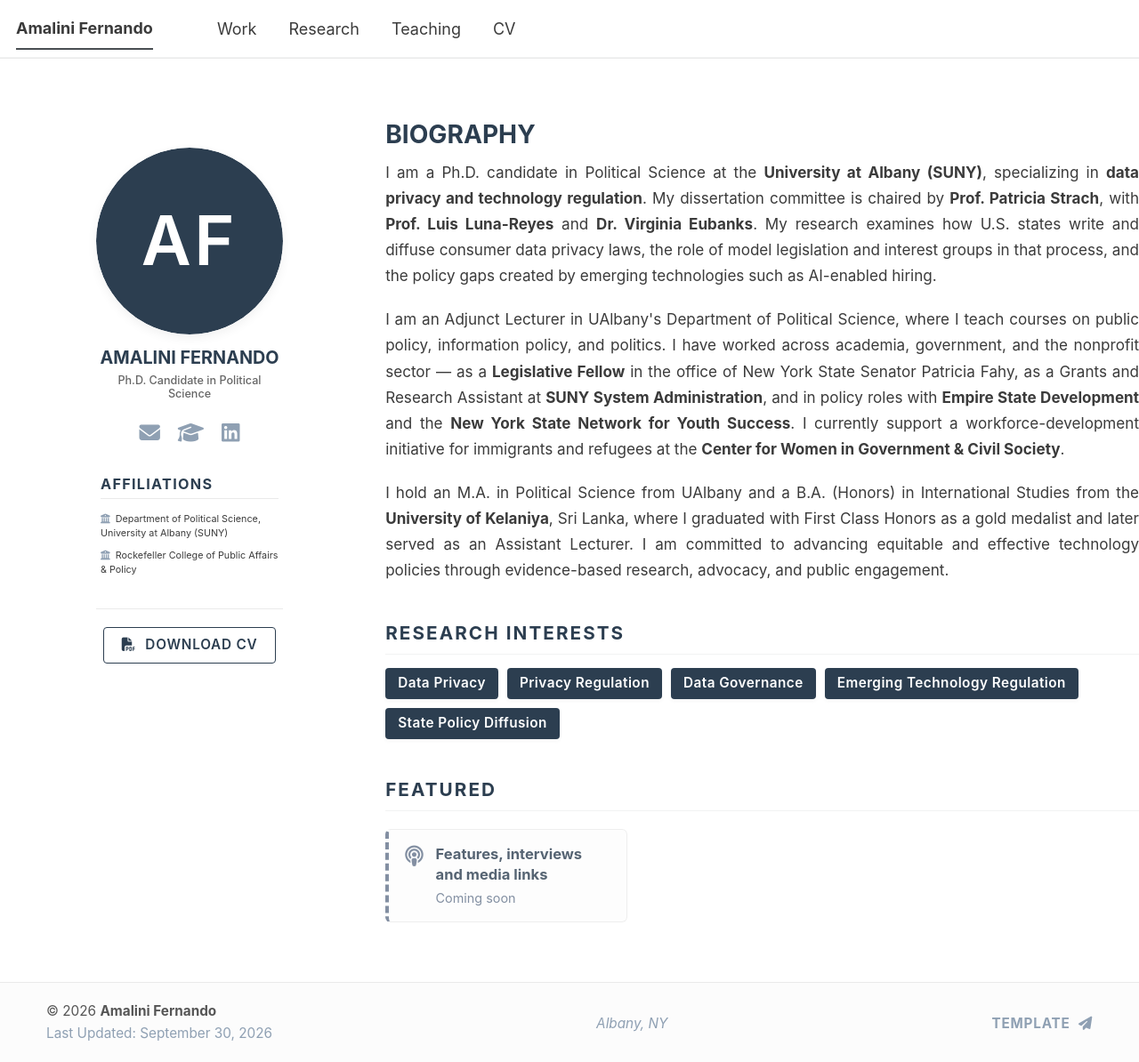
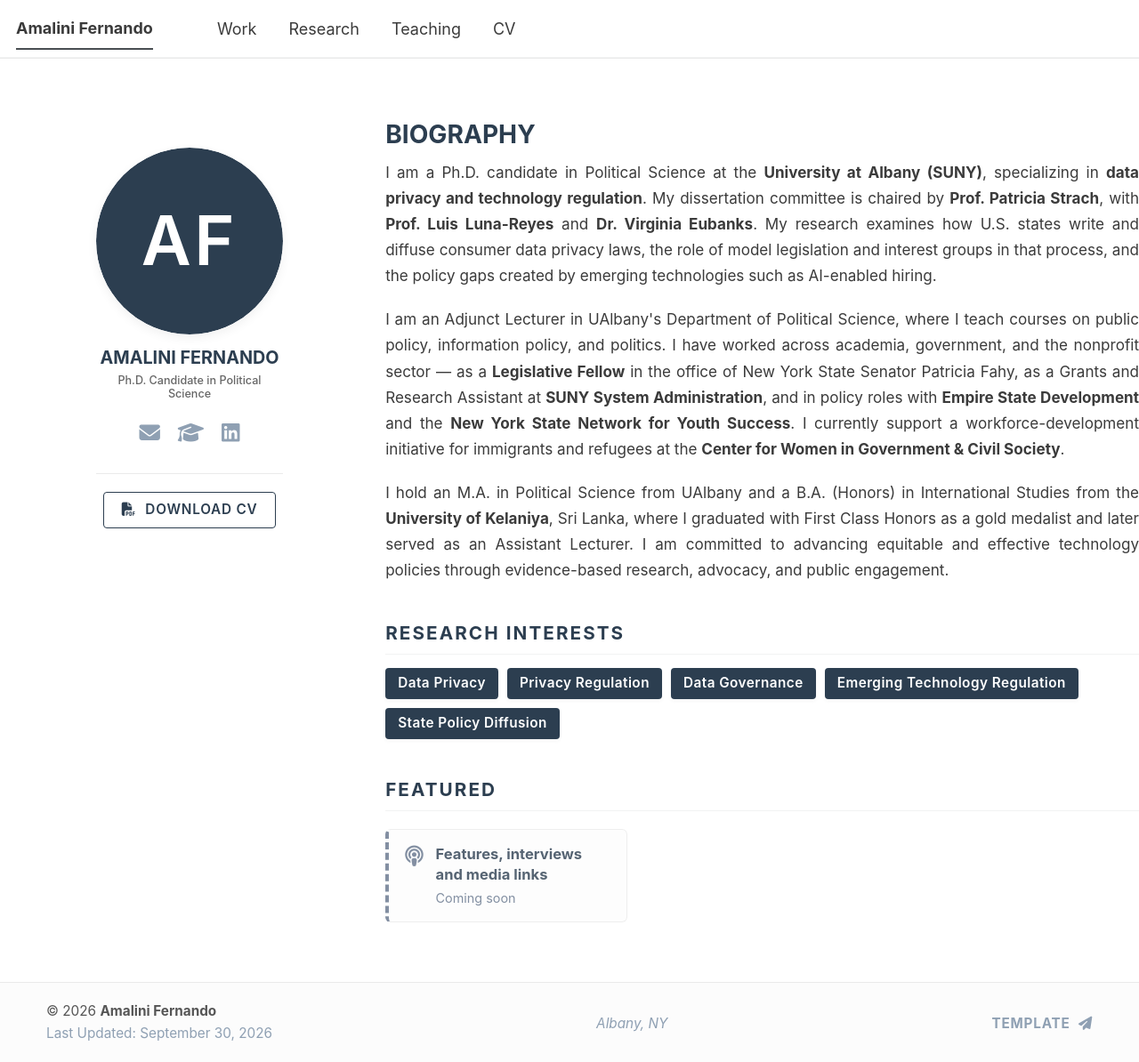
Before and after one commit to amalinifernando/amalinifernando.github.io, a Jekyll site: the page built from _pages/about.md, in a window 1280 px wide and 1194 px high. Shown: the whole window at 89% size. Built offline with Jekyll 4.4.1, drawn with Linux system fonts in a browser that asks for light colours; a script bundle is joined from its source files by our own code; library files that are not in the unit come from our copies.

Commit message:
Link CV tab straight to the PDF and remove sidebar affiliations
Drop the separate CV page: the CV tab now opens the PDF in a new tab,
the same file as the sidebar's Download CV button. Remove the
Affiliations block from the sidebar.

Co-Authored-By: Claude Opus 5.5 <noreply@anthropic.com>
Claude-Session: https://claude.ai/code/session_01FVEC2NiP8PN2pLnGfDBvjj

```diff
--- a/_config.yml
+++ b/_config.yml
@@ -32,13 +32,8 @@ author:
   uri              :
   email            : "amalinifernando@gmail.com"
 
-  # Path to the public CV PDF (used by the sidebar button and the CV page)
+  # Path to the public CV PDF (used by the sidebar button and the CV tab in _data/navigation.yml)
   cv_file          : "/files/Amalini_Fernando_CV.pdf"
-
-  # Affiliations listed in the sidebar
-  affiliations:
-    - "Department of Political Science, University at Albany (SUNY)"
-    - "Rockefeller College of Public Affairs & Policy"
 
   # Academic websites
   academia         :
--- a/_data/navigation.yml
+++ b/_data/navigation.yml
@@ -10,4 +10,5 @@ main:
     url: /teaching/
 
   - title: "CV"
-    url: /cv/
+    url: /files/Amalini_Fernando_CV.pdf
+    new_tab: true
--- a/_includes/author-profile.html
+++ b/_includes/author-profile.html
@@ -175,17 +175,6 @@
     </div>
   </div>
 
-  {% if author.affiliations %}
-  <div style="margin-bottom: 35px; padding: 0 5px;">
-    <div class="sidebar-section-title">Affiliations</div>
-    <ul style="list-style: none; margin: 0; padding: 0; font-size: 0.8em; line-height: 1.5; text-align: left;">
-      {% for affiliation in author.affiliations %}
-      <li style="margin-bottom: 8px;"><i class="fas fa-university" style="color: #8fa0b3; margin-right: 6px;"></i>{{ affiliation }}</li>
-      {% endfor %}
-    </ul>
-  </div>
-  {% endif %}
-
   {% if author.cv_file %}
   <div style="margin-top: 30px; text-align: center; border-top: 1px solid #eaeaea; padding-top: 20px;">
     <a href="{{ base_path }}{{ author.cv_file }}" target="_blank" class="cv-button">
--- a/_includes/masthead.html
+++ b/_includes/masthead.html
@@ -15,7 +15,7 @@
               {% assign domain = base_path %}
             {% endif %}
             <li class="masthead__menu-item {% if page.url contains link.url and link.url != '/' %}selected{% endif %}">
-              <a href="{{ domain }}{{ link.url }}">{{ link.title }}</a>
+              <a href="{{ domain }}{{ link.url }}"{% if link.new_tab %} target="_blank" rel="noopener"{% endif %}>{{ link.title }}</a>
             </li>
           {% endfor %}
         </ul>
```
Also changed, not shown: README.md (+2 -2 lines), _pages/cv.html (deleted, +0 -30 lines).
